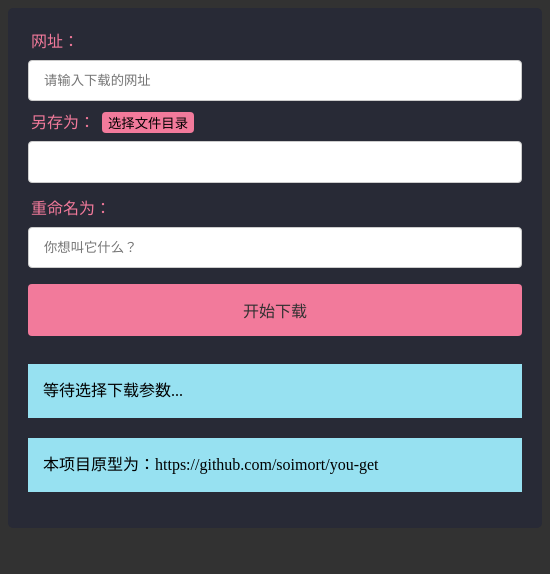
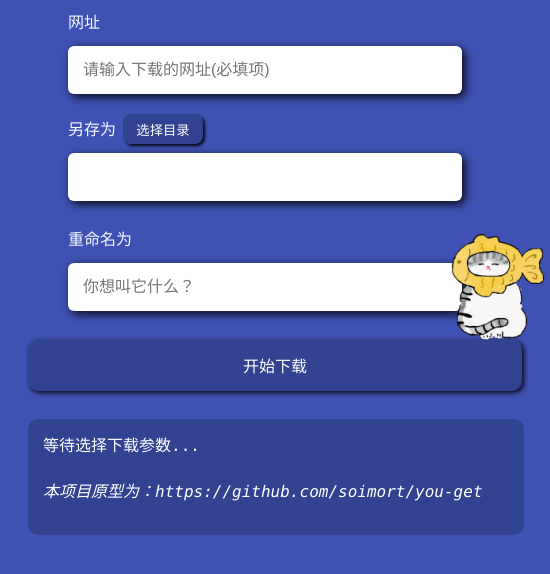
Before and after one commit to aaaAcie/Downloader, an Electron app: page src/index.html in a window 550 px wide. Drawn offline with Linux system fonts and the light colour scheme.

Commit message:
1.增加一部分错误判断 2.改了一版UI

```diff
--- a/src/index.css
+++ b/src/index.css
@@ -1,78 +1,124 @@
 body {
-  background-color: #323232;
+  background-color: #3f52b4;
 }
-input[type=text], select {
+.img-box {
+  position: relative;
+  right: 0;
+  top: 0;
+}
+img {
+  position: absolute;
+  right: -25px;
+  top: -100px;
+  width: 100px;
+  height: 111px;
+}
+.container {
+  border-radius: 5px;
+  background-color: #3f52b4;
+  padding: 0 20px;
+}
+.cover {
+  display: none;
+  position: fixed;
+  z-index: 1000;
+  top: 0;
+  left: 0;
+  height: 100%;
   width: 100%;
-  padding: 12px 15px;
-  margin: 8px 0;
+  background-color: rgba(0,0,0,.4);
+}
+
+.input-container {
+  padding: 0 60px 0 40px;
+}
+.label {
   display: inline-block;
-  border: 1px solid #ccc;
-  border-radius: 4px;
+  color: #f1faff;
+  padding-right: 3px;
+  /* margin: 5px 0; */
+  height: 30px;
+  line-height: 30px;
   box-sizing: border-box;
 }
+/* #url:required {
+  background-color: yellow;
+} */
 #bt {
-  background-color: #f27a9b;
+  color: #ffffff;
+  background-color: #314290;
   border: none;
-  border-radius: 4px;
+  border-radius: 8px;
+  width: 80px;
+  height: 30px;
   cursor: pointer;
+  box-shadow: 2px 2px 3px rgba(0,0,0,0.9);
 }
-#path {
+.input {
+  background-color: #fff;
+  color: #5f5f5f;
   width: 100%;
+  height: 48px;
   padding: 12px 15px;
-  margin: 8px 0;
+  margin: 8px 0 20px;
   display: inline-block;
-  border: 1px solid #ccc;
-  border-radius: 4px;
+  border: none;
+  border-radius: 6px;
   box-sizing: border-box;
-  background-color: #ffffff;
-  height: 42px;
-  line-height: 16px;
+  font-size: 16px;
+  box-shadow: 3px 3px 10px rgba(0,0,0,0.9);
+}
+input:focus {
+  outline-offset: -2px;
+  outline-color: #314290;
 }
 
 #submit {
   width: 100%;
-  /* background-color: #4CAF50; */
-  background-color: #f27a9b;
-  color: #323232;
+  background-color: #314290;
+  color: #ffffff;
   font-size: 16px;
   padding: 14px 20px;
   margin: 8px 0;
   border: none;
-  border-radius: 4px;
+  border-radius: 10px;
   cursor: pointer;
+  box-shadow: 2px 2px 5px rgba(0,0,0,0.9)
+
 }
 
-input[type=submit]:hover {
-  background-color: #45a049;
+#submit:hover {
+  background-color: #323f8c;
 }
 
-.container {
-  border-radius: 5px;
-  background-color: #282a36;
-  padding: 20px;
+.box {
+  position: relative;
+  left: 0;
+  top: 0;
+  margin-right: 28px;
 }
-
-label {
-  /* background-color: #f27a9b; */
-  color: #f27a9b;
-  padding: 3px;
-  margin: 5px 0;
+.final {
+  font-family: consolas, "Liberation Mono", courier, monospace;
+  padding: 12px 15px;
+  border-radius: 10px;
+  line-height: 30px;
+  margin-top: 20px;
+  background-color: #314290;
+  color: #fff;
+  z-index: 1001;
+  position: absolute;
+  width: 100%;
+  left: 0px;
+  top: 0;
 }
-
-.final {
-  padding: 12px 15px;
-
-  /* padding: 3px; */
-  line-height: 30px;
-  /* height: 30px; */
-  margin-top: 20px;
-  background-color: #97e1f1;
+#progress {
+  font-style: italic;
 }
 #success {
   margin: 10px 0;
+  border-radius: 10px;
   text-align: center;
   font-size: 24px;
   font-weight: 700;
-  color: #f27a9b;
-
+  color: #fff;
 }
--- a/src/index.html
+++ b/src/index.html
@@ -11,25 +11,33 @@
   </head>
   <body>
     <div class="container">
-      <!-- <form > -->
-        <label>网址：</label>
-        <input type="text" id="url" placeholder="请输入下载的网址">
+      <div class="input-container">
+        <div class="cover"></div>
+        <span class="label">网址</span>
+        <input class="input" type="text" id="url" placeholder="请输入下载的网址(必填项)">
         <!-- 文件选择 -->
         <div>
-          <label>另存为：</label>
-          <button id="bt">选择文件目录</button>
-          <p id="path">请在上方按钮处选择文件目录</p>
+          <span class="label">另存为</span>
+          <button id="bt">选择目录</button>
+          <p class="input" id="path">请在上方按钮处选择文件目录</p>
         </div>
 
-        <label>重命名为：</label>
-        <input type="text" id="file-name"placeholder="你想叫它什么？">
+        <span class="label">重命名为</span>
+        <input class="input" type="text" id="file-name" placeholder="你想叫它什么？">
+      </div>
+      <div class="img-box">
+        <img src="./../img/vc.png" id="img">
+      </div>
+      <button id="submit">开始下载</button>
 
-        <button id="submit">开始下载</button>
-        <div id="final" class="final"></div>
-        <p id="progress" class="final"></p>
+      <div class="box">
+        <div class="final">
+          <div id="final"></div>
+          <p id="progress"></p>
 
-        <div id="success"></div>
-      <!-- </form> -->
+          <div id="success"></div>
+        </div>
+      </div>
     </div>
   </body>
 </html>
--- a/src/main.js
+++ b/src/main.js
@@ -4,8 +4,8 @@ const path = require('path/posix')
 // 添加一个 createWindow() 方法来将 index.html 加载进一个新的 BrowserWindow 实例
 function createWindow () {
   const win = new BrowserWindow({
-    width: 800,
-    height: 600,
+    width: 550,
+    height: 620,
     webPreferences: {
       nodeIntegration: true,
       contextIsolation: false,
--- a/src/renderer/renderer.js
+++ b/src/renderer/renderer.js
@@ -3,12 +3,14 @@ const { exec,spawn } = require('child_process')
 // const { exec } = require('./util.js')
 
 window.onload = () => {
-  // "you-get -o D:/SOMETHING/SLASH/front-end/material/crossEnd -O logo2 https://v3.cn.vuejs.org/logo.png"
-  console.log('refresh')
-  let url = document.getElementById('url')
-  let path = document.getElementById('path')
-  let fileName = document.getElementById('file-name')
-  let submitBtn = document.getElementById('submit')
+  const url = document.getElementById('url')
+  const path = document.getElementById('path')
+  const fileName = document.getElementById('file-name')
+  const submitBtn = document.getElementById('submit')
+  const img = document.getElementById('img')
+  img.onclick = () => {
+    console.log('感谢 zpp 赞助的 vc（๑ `▽´๑)')
+  }
   var data = {
     url: '',
     path: window.localStorage.getItem('path') || '',
@@ -32,21 +34,43 @@ window.onload = () => {
   fileName.onblur = () => {
     data.name = fileName.value
   }
+  // 消息通知处理
+  const cover = document.getElementsByClassName('cover')[0]
+  const final = document.getElementById('final')
+  const progress = document.getElementById('progress')
+  progress.innerText = '本项目原型为：https://github.com/soimort/you-get'
+  const success = document.getElementById('success')
+  final.innerHTML = '等待选择下载参数...'
 
-  let final = document.getElementById('final')
-  let progress = document.getElementById('progress')
-  progress.innerText = '本项目原型为：https://github.com/soimort/you-get'
-  let success = document.getElementById('success')
-  final.innerHTML = '等待选择下载参数...'
   submitBtn.onclick = () => {
+    if (!data.url) {
+      cover.style.display = 'block'
+      final.innerText = '请输入网址'
+      url.style.backgroundColor = '#f6d05b'
+      url.style.color = '#ffffff'
+      url.value = '网址为必填项'
+      // url.style.outline = '#fecb42 solid medium'
+      final.style.fontWeight = '700'
+      final.style.fontSize = '24px'
+      setTimeout(() => {
+        cover.style.display = 'none'
+      },2000)
+      setTimeout(() => {
+        url.value = ''
+        url.style.backgroundColor = '#fff'
+        url.style.color = '#5f5f5f'
+      },3500)
+      return
+    }
+    cover.style.display = 'block'
     success.innerText = ''
     final.innerHTML = '下载准备中，请稍等...<br>'
     let command = "you-get -o " + data.path + ' -O ' + data.name + ' ' + data.url
     console.log(command)
-    exec2(command,progress,final,success)
+    exec2(command,progress,final,success,cover)
   }
 }
-function exec2 (cmd,progress,final,success) {
+function exec2 (cmd,progress,final,success,cover) {
   const process = exec(cmd)
   process.stdout.on('data', (data) => {
     // console.log('stdout: ' + data.toString())
@@ -68,6 +92,7 @@ function exec2 (cmd,progress,final,success) {
     // console.log('stderr: ' + data.toString())
     final.innerHTML = data.toString()
     success.innerText = '下载失败'
+    cover.style.display = 'none'
   })
 
   process.on('exit', (code) => {
@@ -75,6 +100,7 @@ function exec2 (cmd,progress,final,success) {
     console.log('child process exited with code ' + num)
     if ( num == '0'){
       success.innerText = '下载成功'
+      cover.style.display = 'none'
     }
   })
 }
```
Also changed, not shown: img/vc.png (added).
